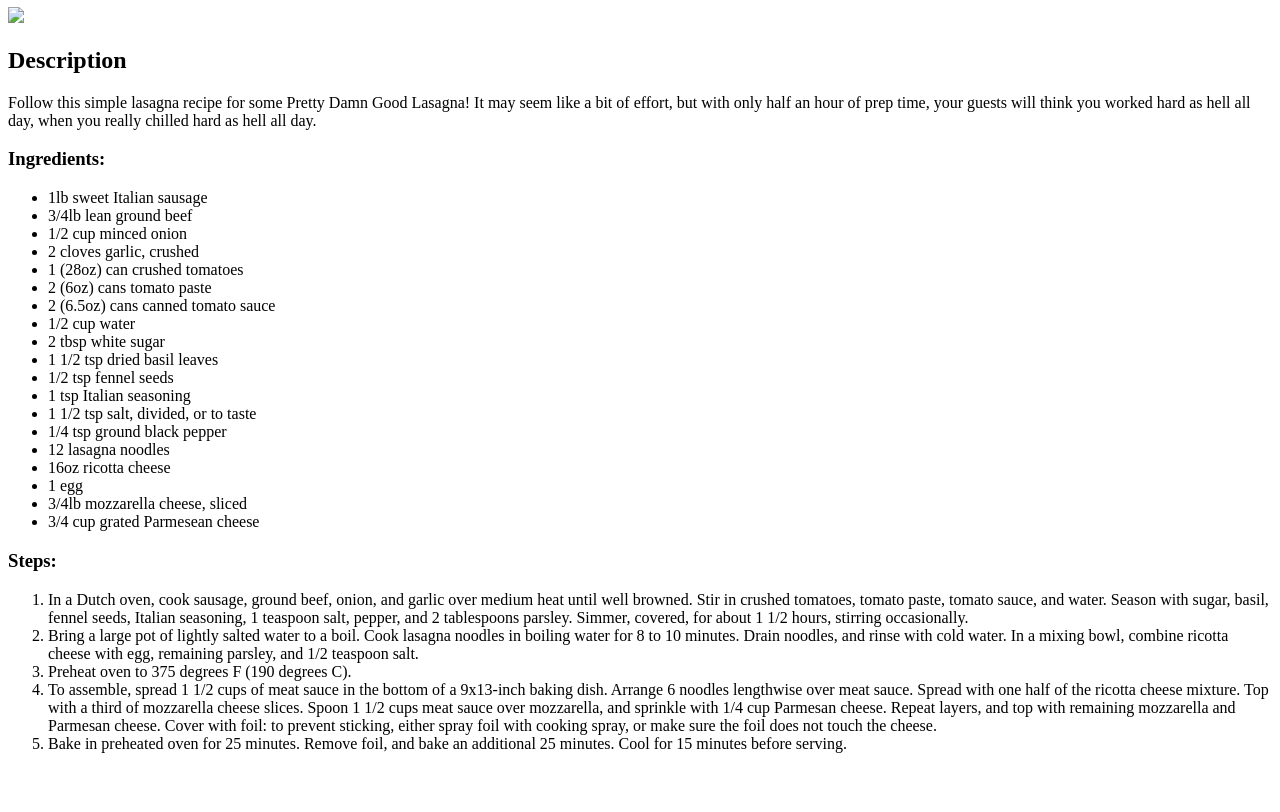
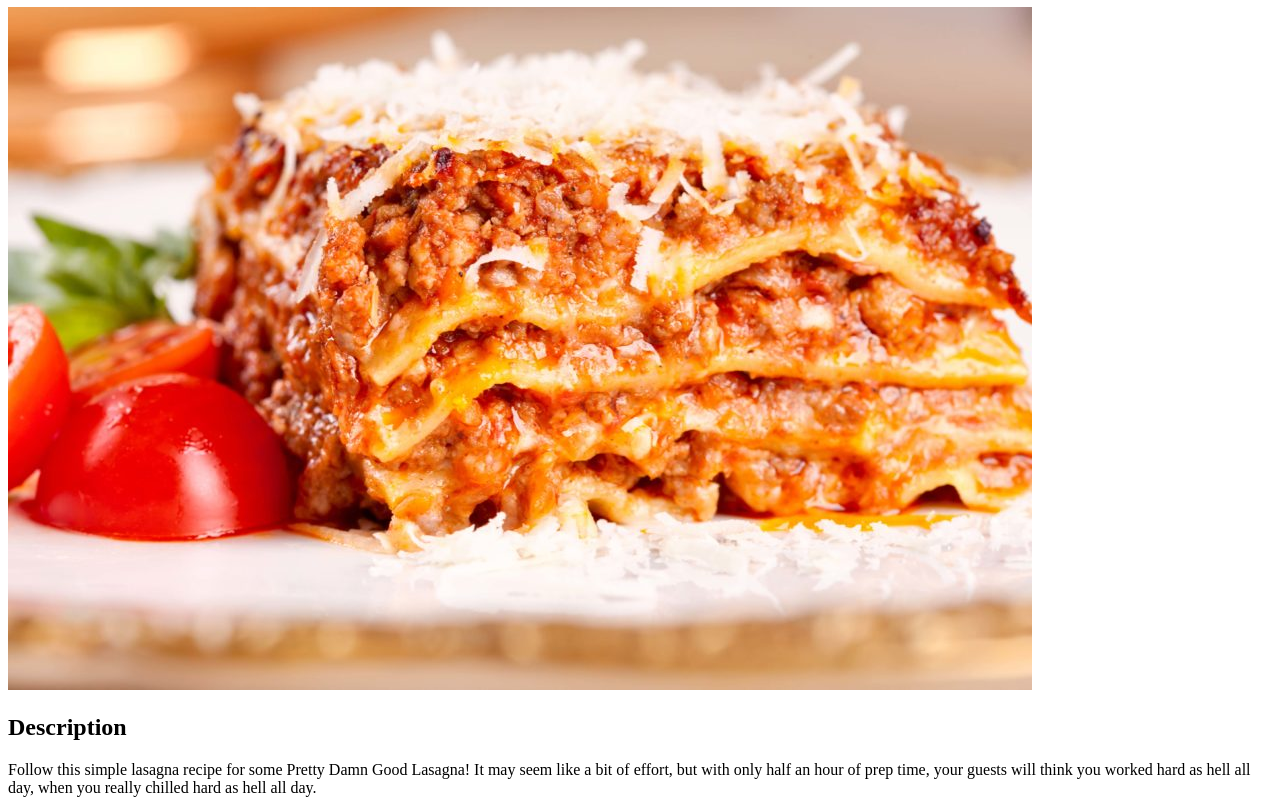
Before and after one commit to cwayneagnew/odin_recipes, a plain HTML site: page lasagna.html in a window 1280 px wide. Shown: the part 73-885 px from the top of the page. Before the commit the page ends 842 px from the top, so only its background shows below. Drawn offline with Linux system fonts and the light colour scheme.

Commit message:
Update lasagna.html

```diff
--- a/lasagna.html
+++ b/lasagna.html
@@ -9,7 +9,7 @@
 </head>
 <body>
     <h1>Pretty Damn Good Lasagna</h1>
-    <img src="images/lasagna.jpeg"></a>
+    <img src="lasagna.jpeg"></a>
     <h2>Description</h2>
     <p>Follow this simple lasagna recipe for some Pretty Damn Good Lasagna! It may seem like a bit of effort, but with only half an hour of prep time, your guests will think you worked hard as hell all day, when you really chilled hard as hell all day.
 
```
